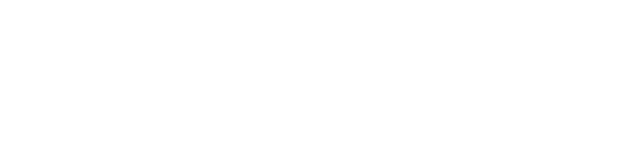
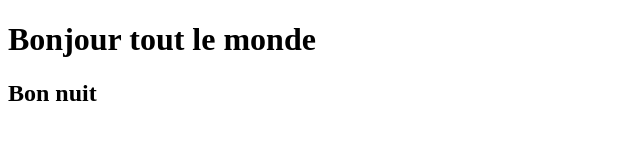
Before and after one commit to Rhayemimen/git-072021, a plain HTML site: page index.html in a window 1280 px wide. Shown: the whole page, without its empty margins (0-640 px from the left). Drawn offline with Linux system fonts and the light colour scheme.

Commit message:
add header an footer

```diff
--- a/index.html
+++ b/index.html
@@ -7,6 +7,11 @@
     <title>Git</title>
 </head>
 <body>
-
+    <header>
+        <h1>Bonjour tout le monde</h1>
+    </header>
+    <footer>
+        <h2>Bon nuit</h2>
+    </footer>
 </body>
 </html>
```
